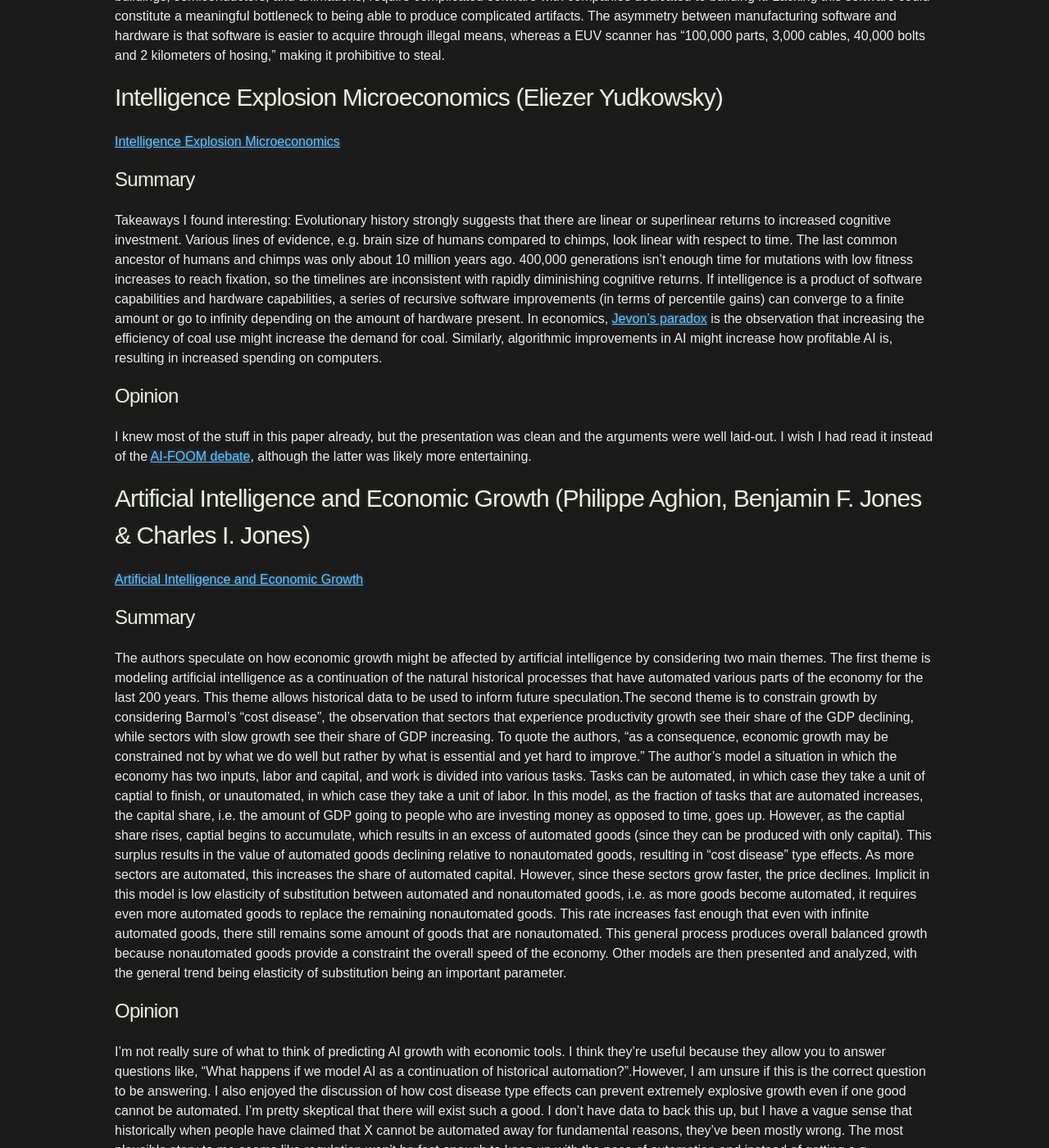
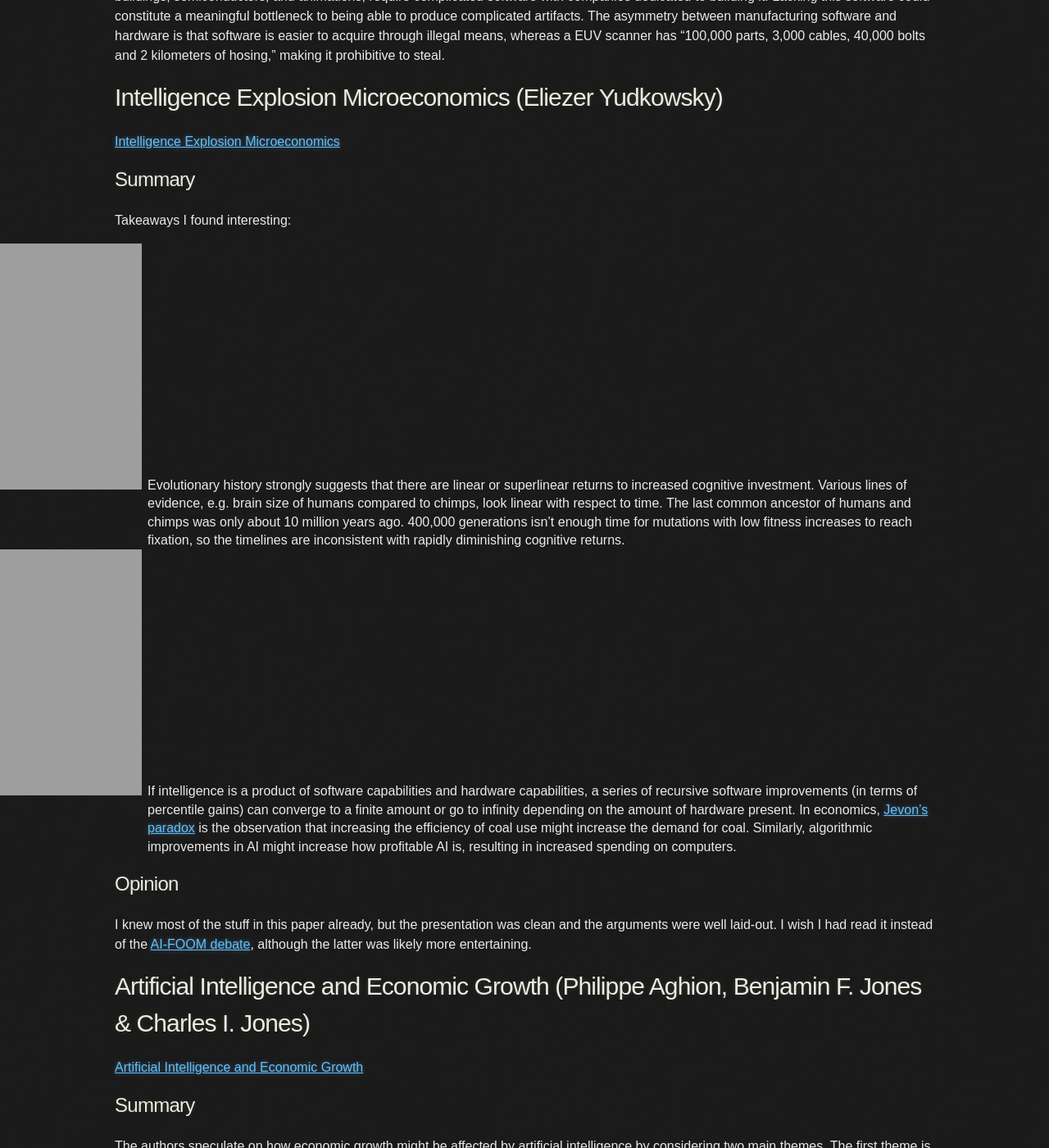
Before and after one commit to tocttou/hacker-blog, a Jekyll site: the page built from _posts/2021-7-08-Intermittent-Distillations-4.md, in a window 1280 px wide and 1400 px high, scrolled down 10846 px. Shown: the whole window at 82% size. Built offline with Jekyll 4.4.1, drawn with Linux system fonts in a browser that asks for light colours; formulas are drawn with MathJax 3; some of the changed text lies outside the part shown.

Commit message:
misc edits

```diff
--- a/_posts/2021-7-08-Intermittent-Distillations-4.md
+++ b/_posts/2021-7-08-Intermittent-Distillations-4.md
@@ -41,7 +41,10 @@ One perspective on the economy is that it's running a vast, distributed computat
 
 ## Summary
 
-Takeaways I found interesting: Evolutionary history strongly suggests that there are linear or superlinear returns to increased cognitive investment. Various lines of evidence, e.g. brain size of humans compared to chimps, look linear with respect to time. The last common ancestor of humans and chimps was only about 10 million years ago. 400,000 generations isn't enough time for mutations with low fitness increases to reach fixation, so the timelines are inconsistent with rapidly diminishing cognitive returns. If intelligence is a product of software capabilities and hardware capabilities, a series of recursive software improvements (in terms of percentile gains) can converge to a finite amount or go to infinity depending on the amount of hardware present. In economics, [Jevon's paradox](https://en.wikipedia.org/wiki/Jevons_paradox) is the observation that increasing the efficiency of coal use might increase the demand for coal. Similarly, algorithmic improvements in AI might increase how profitable AI is, resulting in increased spending on computers.
+Takeaways I found interesting:
+
+* Evolutionary history strongly suggests that there are linear or superlinear returns to increased cognitive investment. Various lines of evidence, e.g. brain size of humans compared to chimps, look linear with respect to time. The last common ancestor of humans and chimps was only about 10 million years ago. 400,000 generations isn't enough time for mutations with low fitness increases to reach fixation, so the timelines are inconsistent with rapidly diminishing cognitive returns.
+* If intelligence is a product of software capabilities and hardware capabilities, a series of recursive software improvements (in terms of percentile gains) can converge to a finite amount or go to infinity depending on the amount of hardware present. In economics, [Jevon's paradox](https://en.wikipedia.org/wiki/Jevons_paradox) is the observation that increasing the efficiency of coal use might increase the demand for coal. Similarly, algorithmic improvements in AI might increase how profitable AI is, resulting in increased spending on computers.
 
 ## Opinion
 
```
Also changed, not shown: _posts/2020-12-24-Defusing-AGI-Danger.md (+0 -1 lines), _posts/2021-3-3-Levels-Increase.md (+1 -1 lines).
